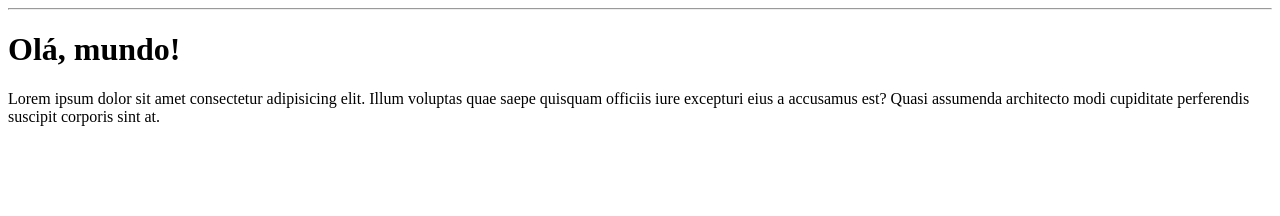
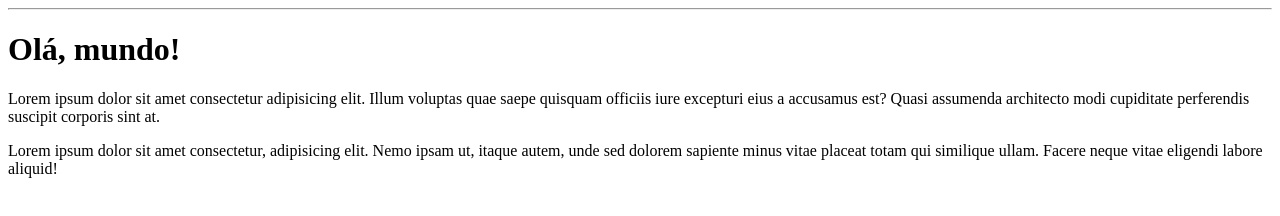
Before and after one commit to yarlaaguiar/Ola-Mundo, a plain HTML site: page site-exempo/index.html in a window 1280 px wide. Drawn offline with Linux system fonts and the light colour scheme.

Commit message:
adicionei 1 parágrafo

```diff
--- a/site-exempo/index.html
+++ b/site-exempo/index.html
@@ -9,5 +9,6 @@
     <hr>
     <h1>Olá, mundo!</h1>
     <p>Lorem ipsum dolor sit amet consectetur adipisicing elit. Illum voluptas quae saepe quisquam officiis iure excepturi eius a accusamus est? Quasi assumenda architecto modi cupiditate perferendis suscipit corporis sint at.</p>
+    <p>Lorem ipsum dolor sit amet consectetur, adipisicing elit. Nemo ipsam ut, itaque autem, unde sed dolorem sapiente minus vitae placeat totam qui similique ullam. Facere neque vitae eligendi labore aliquid!</p>
 </body>
 </html>
```
